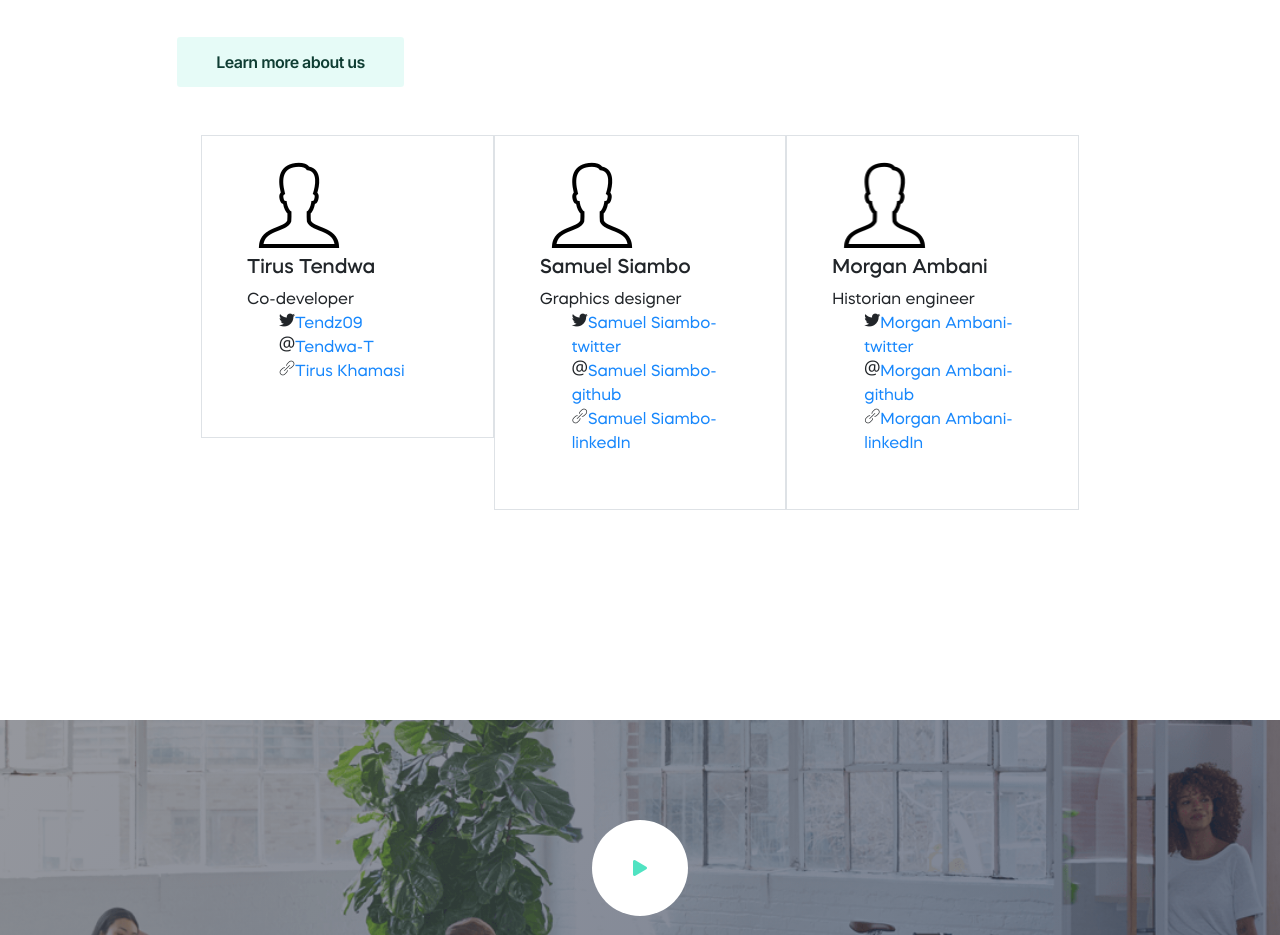
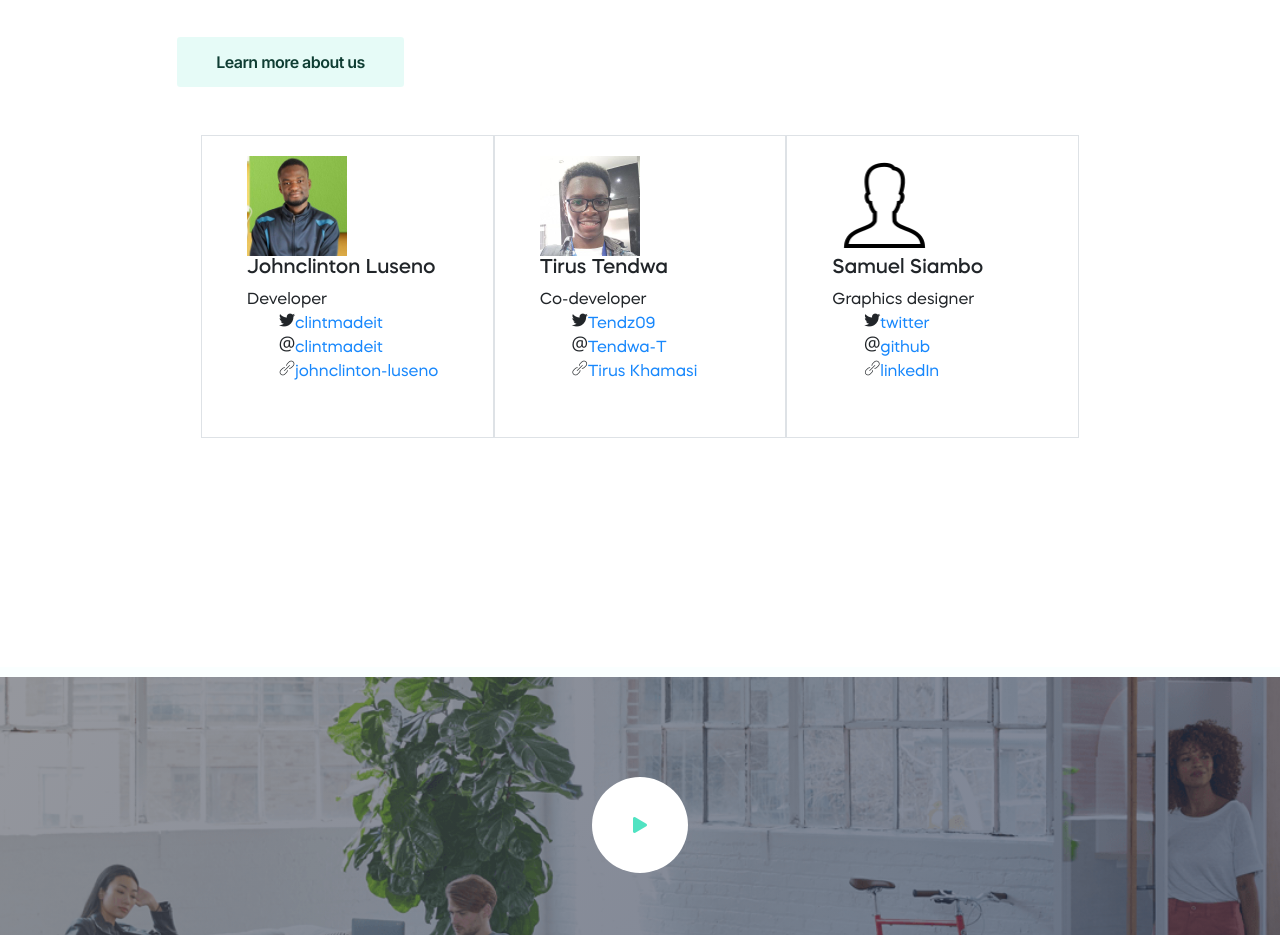
Before and after one commit to clintmadeit/Clint-Tools-Web, a plain HTML site: page index.html in a window 1280 px wide. Shown: the part 3036-3971 px from the top of the page. Drawn offline with Linux system fonts and the light colour scheme.

Commit message:
Added team photos and scrallability

```diff
--- a/css/main.css
+++ b/css/main.css
@@ -226,6 +226,9 @@ div#loading {
 
 div#loading img {
   z-index: 9999;
+}
+.overflow-x-scroll {
+  overflow-x: scroll;
 }
 
 .preloader {
@@ -2928,6 +2931,24 @@ li.sub-menu--item.nav-item-has-children i {
 /*>>>>>>>>>>>>>>>>>>>>>>>>>>>>>>>>>>>>>
             Testimonial Area-L-17
           <<<<<<<<<<<<<<<<<<<<<<<<<<<<<<<<<<<<<<<<*/
+.scrollable-cards {
+  display: flex;
+  flex-direction: row;
+  flex-wrap: nowrap;
+  justify-content: flex-start;
+  align-items: flex-start;
+  align-content: flex-start;
+  overflow-x: auto;
+  overflow: scroll;
+  overflow-y: hidden;
+  overscroll-behavior-x: auto;
+  height: auto;
+  margin: 0 auto;
+  padding: 0 0 0 0;
+  -webkit-overflow-scrolling: touch;
+}
+
+
 .testimonial-area-l-17 {
   padding-bottom: 60px;
 }
@@ -2940,6 +2961,8 @@ li.sub-menu--item.nav-item-has-children i {
 
 .testimonial-area-l-17 .testimonial-card {
   padding: 20px 30px 37px 30px;
+
+
 }
 
 @media (min-width: 768px) {
@@ -2951,6 +2974,7 @@ li.sub-menu--item.nav-item-has-children i {
 @media (min-width: 992px) {
   .testimonial-area-l-17 .testimonial-card {
     padding: 20px 30px 37px 30px;
+
   }
 }
 
--- a/index.html
+++ b/index.html
@@ -227,17 +227,35 @@
                         production experience not only for African producers and audio engineers but also for all other music
                         music producers and sound engineers. </p>
                   <a href="#" class="btn focus-reset">Learn more about us</a>
-                  <div>
-                    <div class="testimonial-area-l-17 pt-5">
-                      <div id="team" class="container">
-                        <div class="row justify-content-center no-gutters border-collapse-1">
+                  <div id="team">
+                    <div class="testimonial-area-l-17 pt-5 h-auto ">
+                      <div  class="container">
+                        <div class="row align-items-start border-collapse-1 scrollable-cards">
                           <div class="col-lg-4 col-md-6 col-sm-9 p-0">
-                            <div class="testimonial-card border h-80">
+                            <div class="testimonial-card border col-auto">
                               <div class="align-items-center">
                                 <div class="customer-img mr-4">
-                                  <img src="image\l8\Untitled.png" class="w-50"/>
+                                  <img src="image\profiles\Clinton.jpg" class="w-50"/>
                                 </div>
-                                <div class="flex-column">
+                                <div class="column">
+                                  <h5>Johnclinton Luseno</h5>
+                                  <span>Developer</span>
+                                  <ul>
+                                    <l1><i class="icon icon-logo-twitter"></i><a href="https://twitter.com/clintmadeit" >clintmadeit</a></l1><br>
+                                    <l1><i class="icon icon-at-sign-2"></i><a href="https://github.com/clintmadeit">clintmadeit</a> </l1><br>
+                                    <l1><i class="icon icon-link-69"></i><a href="https://www.linkedin.com/in/johnclinton-luseno-737531164/">johnclinton-luseno</a></l1>
+                                </ul>
+                                </div>
+                              </div>
+                            </div>
+                          </div>
+                          <div class="col-lg-4 col-md-6 col-sm-9 p-0 " >
+                            <div class="testimonial-card border h-100">
+                              <div class="align-items-center">
+                                <div class="customer-img mr-4">
+                                  <img src="image\profiles\Tendwa.jpg" class="w-50"/>
+                                </div>
+                                <div class="column">
                                   <h5>Tirus Tendwa</h5>
                                   <span>Co-developer</span>
                                   <ul>
@@ -250,18 +268,36 @@
                             </div>
                           </div>
                           <div class="col-lg-4 col-md-6 col-sm-9 p-0">
-                            <div class="testimonial-card border h-80">
+                            <div class="testimonial-card border h-100">
                               <div class="align-items-center">
                                 <div class="customer-img mr-4">
                                   <img src="image\l8\Untitled.png" class="w-50"/>
                                 </div>
-                                <div class="flex-column">
+                                <div class="column">
                                   <h5>Samuel Siambo</h5>
                                   <span>Graphics designer</span>
                                   <ul>
-                                    <l1><i class="icon icon-logo-twitter"></i><a href="" >Samuel Siambo-twitter</a></l1><br>
-                                    <l1><i class="icon icon-at-sign-2"></i><a href="">Samuel Siambo-github</a> </l1><br>
-                                    <l1><i class="icon icon-link-69"></i><a href="">Samuel Siambo-linkedIn</a></l1>
+                                    <l1><i class="icon icon-logo-twitter"></i><a href="" >twitter</a></l1><br>
+                                    <l1><i class="icon icon-at-sign-2"></i><a href="">github</a> </l1><br>
+                                    <l1><i class="icon icon-link-69"></i><a href="">linkedIn</a></l1>
+                                </ul>
+                                </div>
+                              </div>
+                            </div>
+                          </div>
+                          <div class="col-lg-4 col-md-6 col-sm-9 p-0 w-auto">
+                            <div class="testimonial-card border h-100">
+                              <div class="align-items-center">
+                                <div class="customer-img mr-4">
+                                  <img src="image\l8\Untitled.png" class="w-50"/>
+                                </div>
+                                <div class="column">
+                                  <h5>Morgan Ambani</h5>
+                                  <span>Instrumentalist audio engineer</span>
+                                  <ul>
+                                    <l1><i class="icon icon-logo-twitter"></i><a href="" >twitter</a></l1><br>
+                                    <l1><i class="icon icon-at-sign-2"></i><a href="">github</a> </l1><br>
+                                    <l1><i class="icon icon-link-69"></i><a href="">linkedIn</a></l1>
                                 </ul>
                                 </div>
                               </div>
@@ -273,13 +309,13 @@
                                 <div class="customer-img mr-4">
                                   <img src="image\l8\Untitled.png" class="w-50"/>
                                 </div>
-                                <div class="flex-column">
-                                  <h5>Morgan Ambani</h5>
+                                <div class="column">
+                                  <h5>Nyarangi Tirimba</h5>
                                   <span>Historian engineer</span>
                                   <ul>
-                                    <l1><i class="icon icon-logo-twitter"></i><a href="" >Morgan Ambani-twitter</a></l1><br>
-                                    <l1><i class="icon icon-at-sign-2"></i><a href="">Morgan Ambani-github</a> </l1><br>
-                                    <l1><i class="icon icon-link-69"></i><a href="">Morgan Ambani-linkedIn</a></l1>
+                                    <l1><i class="icon icon-logo-twitter"></i><a href="" >twitter</a></l1><br>
+                                    <l1><i class="icon icon-at-sign-2"></i><a href="">github</a> </l1><br>
+                                    <l1><i class="icon icon-link-69"></i><a href="">linkedIn</a></l1>
                                 </ul>
                                 </div>
                               </div>
@@ -295,6 +331,8 @@
           </div>
         </div>
       </div>
+    </div>
+    <div style="padding: 5px; background: #faffff;">
     </div>
     <!--Video Area-->
     <div class="video-area-l-17">
```
Also changed, not shown: image/profiles/Clinton.jpg (added), image/profiles/Tendwa.jpg (added).
